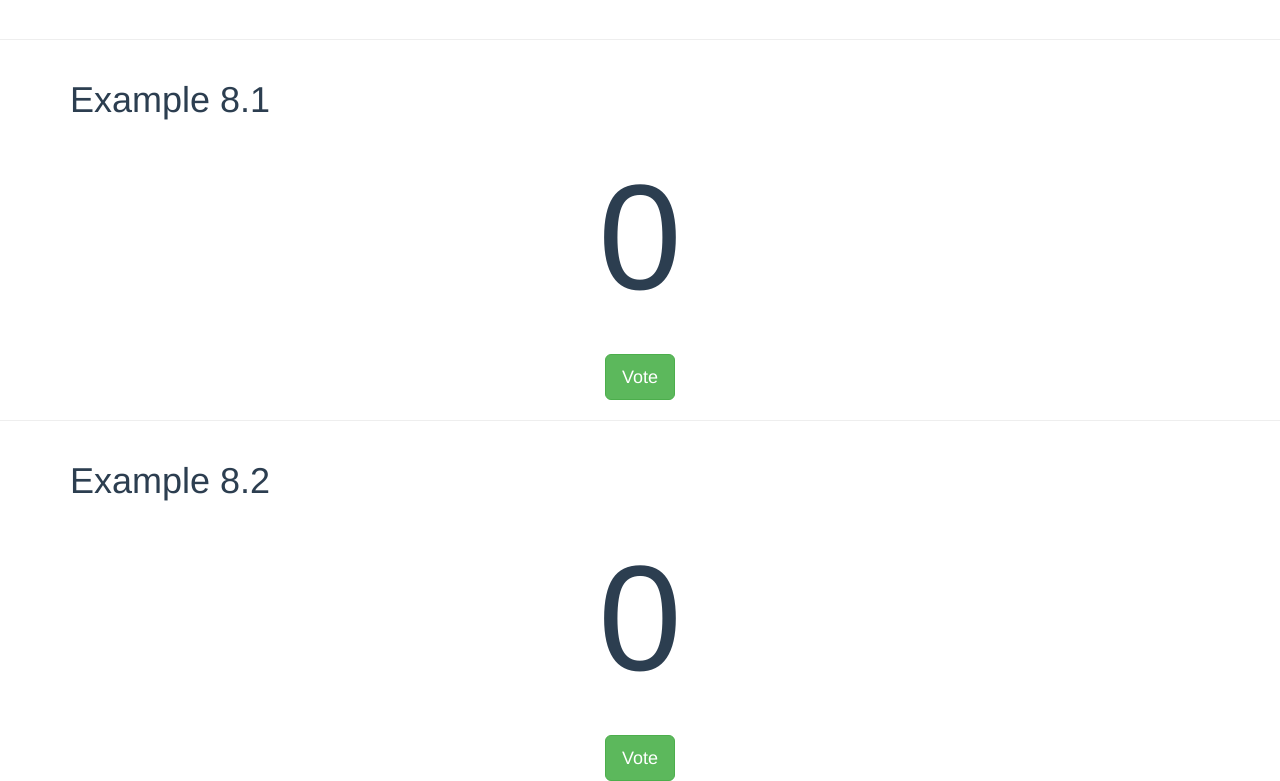
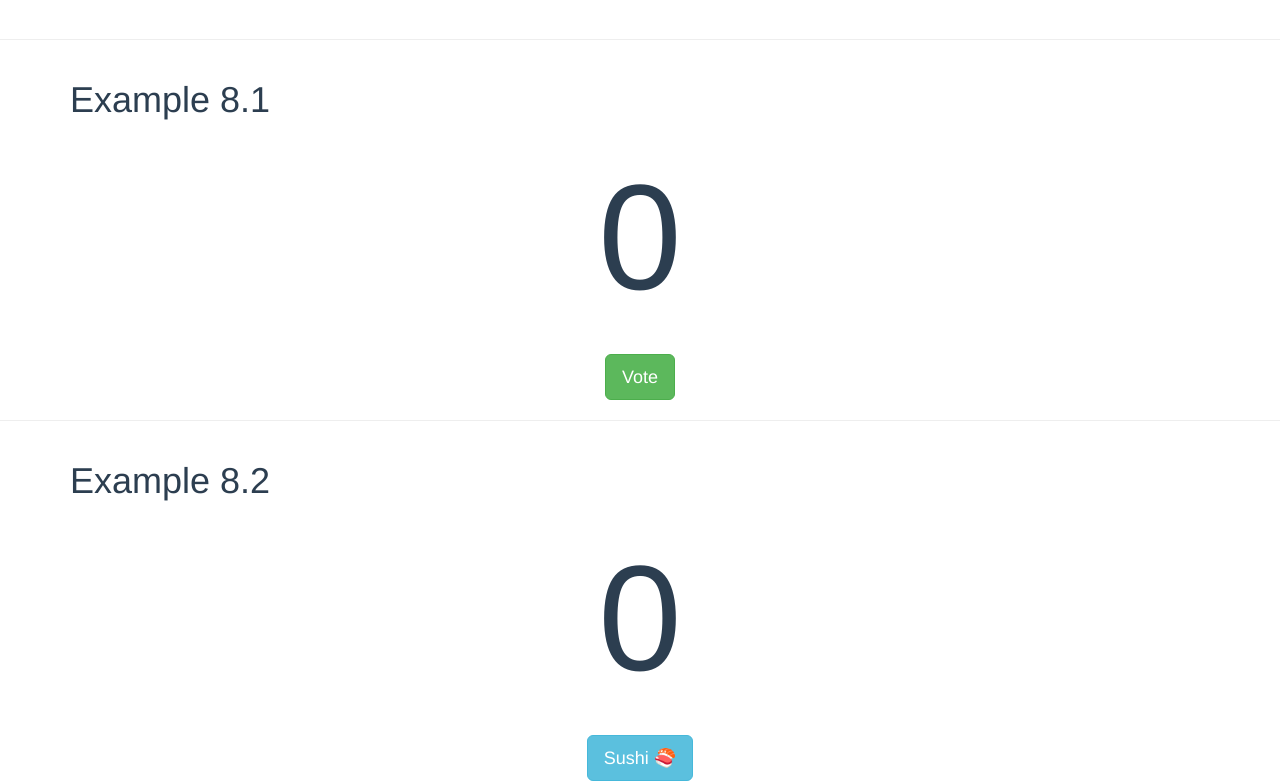
Before and after one commit to coltborg/majesty-of-vue, a Vue app: page / in a window 1280 px wide. Shown: the part 853-1634 px from the top of the page. Built offline with nearby package versions, Linux system fonts and the light colour scheme.

Commit message:
Example 8.2 Change button color & emoji

```diff
--- a/src/components/Example8-2-food.vue
+++ b/src/components/Example8-2-food.vue
@@ -1,5 +1,5 @@
 <template>
-  <button class="btn btn-success btn-lg" @click="voted">Vote</button>
+  <button class="btn btn-info btn-lg" @click="voted">Sushi 🍣</button>
 </template>
 
 <script>
```
